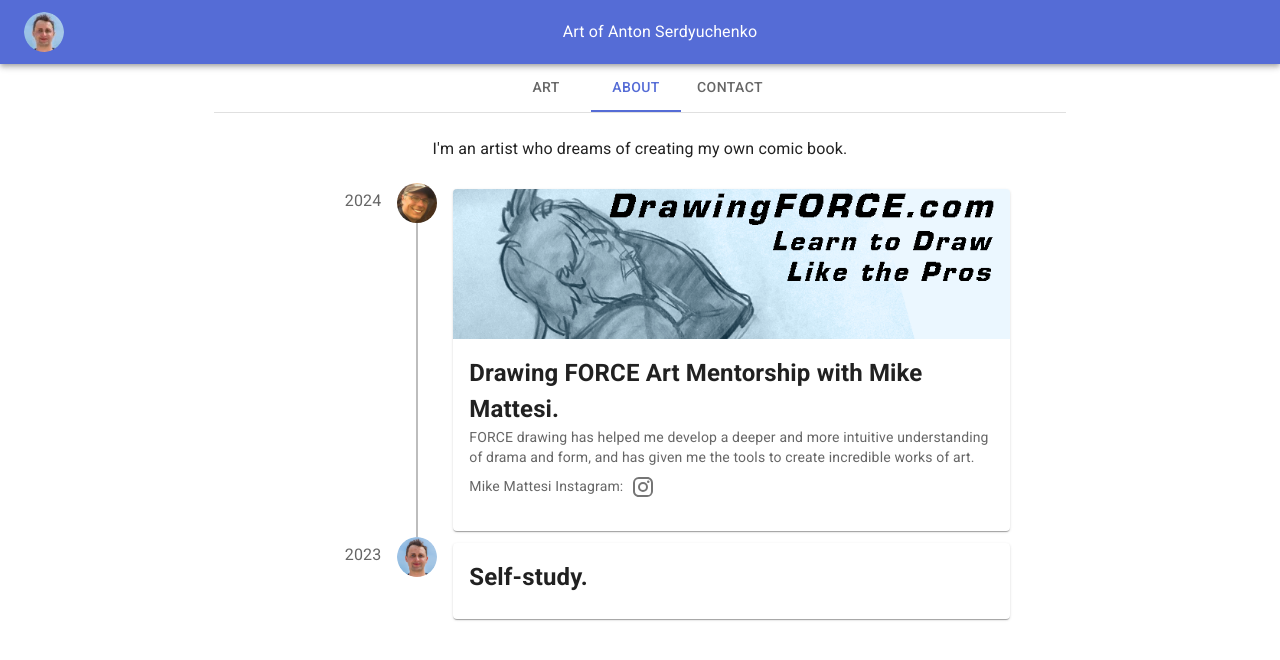
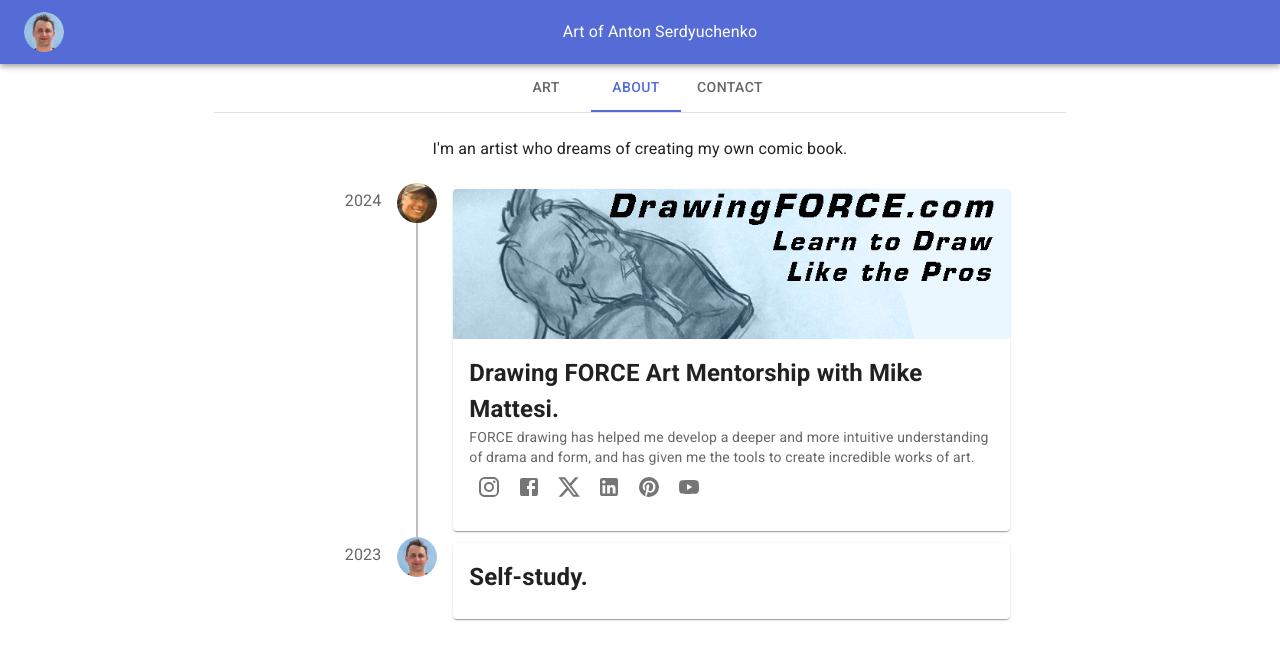
Before and after one commit to anton415/anton415.com, a React (Vite) app: page / in a window 1280 px wide. Both pictures are taken after a click on the tab "ABOUT". Shown: the top 660 px of the page. Built offline with nearby package versions, Linux system fonts and the light colour scheme.

Commit message:
More links for Force mentorship.

```diff
--- a/src/About.jsx
+++ b/src/About.jsx
@@ -17,6 +17,11 @@
 import LargeForceBanner from './static/images/banner/force/large.png';
 import IconButton from '@mui/material/IconButton';
 import InstagramIcon from '@mui/icons-material/Instagram';
+import FacebookIcon from '@mui/icons-material/Facebook';
+import XIcon from '@mui/icons-material/X';
+import LinkedInIcon from '@mui/icons-material/LinkedIn';
+import PinterestIcon from '@mui/icons-material/Pinterest';
+import YouTubeIcon from '@mui/icons-material/YouTube';
 import Card from '@mui/material/Card';
 import CardActions from '@mui/material/CardActions';
 import CardContent from '@mui/material/CardContent';
@@ -100,9 +105,23 @@
                   and has given me the tools to create incredible works of art.
                 </Typography>
                 <Typography variant="body2" color="text.secondary">
-                  Mike Mattesi Instagram:
                   <IconButton aria-label="instagram" href="https://www.instagram.com/michaelmattesi/">
                     <InstagramIcon />
+                  </IconButton>
+                  <IconButton aria-label="facebook" href="https://www.facebook.com/pages/DrawingForcecom-with-Michael-Mattesi/">
+                    <FacebookIcon />
+                  </IconButton>
+                  <IconButton aria-label="x" href="https://twitter.com/michaelmattesi">
+                    <XIcon />
+                  </IconButton>
+                  <IconButton aria-label="linkedin" href="https://www.linkedin.com/in/mike-mattesi-b39b475/">
+                    <LinkedInIcon />
+                  </IconButton>
+                  <IconButton aria-label="pinterest" href="https://www.pinterest.com/michaelmattesi/">
+                    <PinterestIcon />
+                  </IconButton>
+                  <IconButton aria-label="youtube" href="https://www.youtube.com/user/drawingforce">
+                    <YouTubeIcon />
                   </IconButton>
                 </Typography>
               </CardContent>
```
